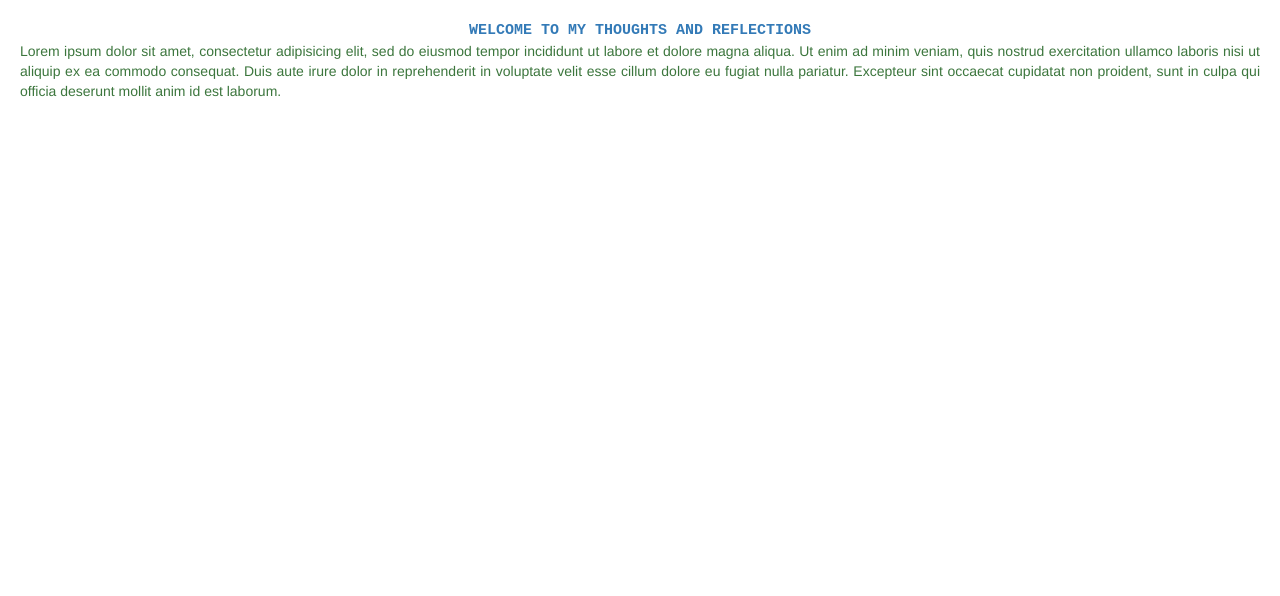
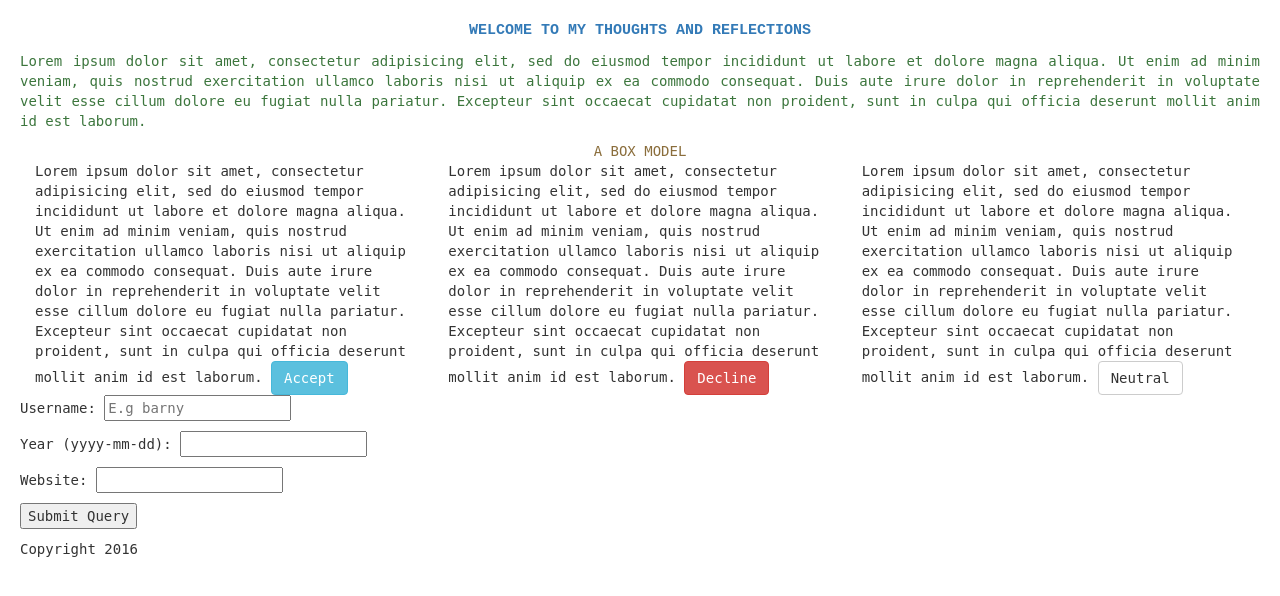
Before and after one commit to barnyp/reflections, a plain HTML site: page index.html in a window 1280 px wide. Drawn offline with Linux system fonts and the light colour scheme; some packages are replaced by stand-ins of ours; a script that the page names is missing.

Commit message:
Updated the index page

```diff
--- a/css/style.css
+++ b/css/style.css
@@ -2,6 +2,7 @@ body  {
   padding-top: 20px;
   padding-left: 5px;
   padding-right: 5px;
+  font-family: "Fira Mono", "DejaVu Sans Mono", Menlo, Consolas, "Liberation Mono", Monaco, "Lucida Console", monospace;
 }
 
 header {
@@ -14,4 +15,12 @@ header {
 
 article {
   z-index: 1;
+  margin-top: 10px;
 }
+blob {
+  padding-bottom: 15px;
+  margin-bottom: 5px;
+}
+btn {
+  padding-top: 10px;
+}
--- a/index.html
+++ b/index.html
@@ -28,15 +28,57 @@
         </article>
 
         <section>
+          <div class="box text-center text-warning"> A BOX MODEL </div>
+            <div>
+              <div class="col-md-4 blob">Lorem ipsum dolor sit amet, consectetur adipisicing elit, sed do eiusmod tempor incididunt ut labore et dolore magna aliqua. Ut enim ad minim veniam, quis nostrud exercitation ullamco laboris nisi ut aliquip ex ea commodo consequat. Duis aute irure dolor in reprehenderit in voluptate velit esse cillum dolore eu fugiat nulla pariatur. Excepteur sint occaecat cupidatat non proident, sunt in culpa qui officia deserunt mollit anim id est laborum.
+                <button type="button" class="btn btn-info">
+                Accept
+                </button>
+              </div>
+
+              <div class="col-md-4 blob">Lorem ipsum dolor sit amet, consectetur adipisicing elit, sed do eiusmod tempor incididunt ut labore et dolore magna aliqua. Ut enim ad minim veniam, quis nostrud exercitation ullamco laboris nisi ut aliquip ex ea commodo consequat. Duis aute irure dolor in reprehenderit in voluptate velit esse cillum dolore eu fugiat nulla pariatur. Excepteur sint occaecat cupidatat non proident, sunt in culpa qui officia deserunt mollit anim id est laborum.
+                <button type="button" class="btn btn-danger">
+                Decline
+                </button>
+              </div>
+
+              <div class="col-md-4 blob">Lorem ipsum dolor sit amet, consectetur adipisicing elit, sed do eiusmod tempor incididunt ut labore et dolore magna aliqua. Ut enim ad minim veniam, quis nostrud exercitation ullamco laboris nisi ut aliquip ex ea commodo consequat. Duis aute irure dolor in reprehenderit in voluptate velit esse cillum dolore eu fugiat nulla pariatur. Excepteur sint occaecat cupidatat non proident, sunt in culpa qui officia deserunt mollit anim id est laborum.
+                <button type="button" class="btn btn-default">
+                Neutral
+                </button>
+              </div>
+            </div>
+
+            <form action="/registration" method="POST" class="form">
+              <p>Username:
+                  <input data-validation-length="min4" data-validation="length alphanumeric" placeholder="E.g barny">
+              </p>
+              <p>Year (yyyy-mm-dd):
+                  <input data-validation="date" data-validation-format="yyyy-mm-dd">
+              </p>
+              <p>Website:
+                  <input data-validation="url">
+              </p>
+              <p>
+                  <input type="submit" value="Submit Query">
+              </p>
+            </form>
+
 
         </section>
 
-
+        <footer>
+          <div>
+             Copyright 2016
+          </div>
+        </footer>
     </div>
 
 
     <!-- Include all compiled plugins (below), or include individual files as needed -->
     <script src="./js/bootstrap.min.js"></script>
     <script src="./js/jquery.min.js"></script>
+    <script src="//cdnjs.cloudflare.com/ajax/libs/jquery-form-validator/2.2.8/jquery.form-validator.min.js">
+
   </body>
 </html>
```
